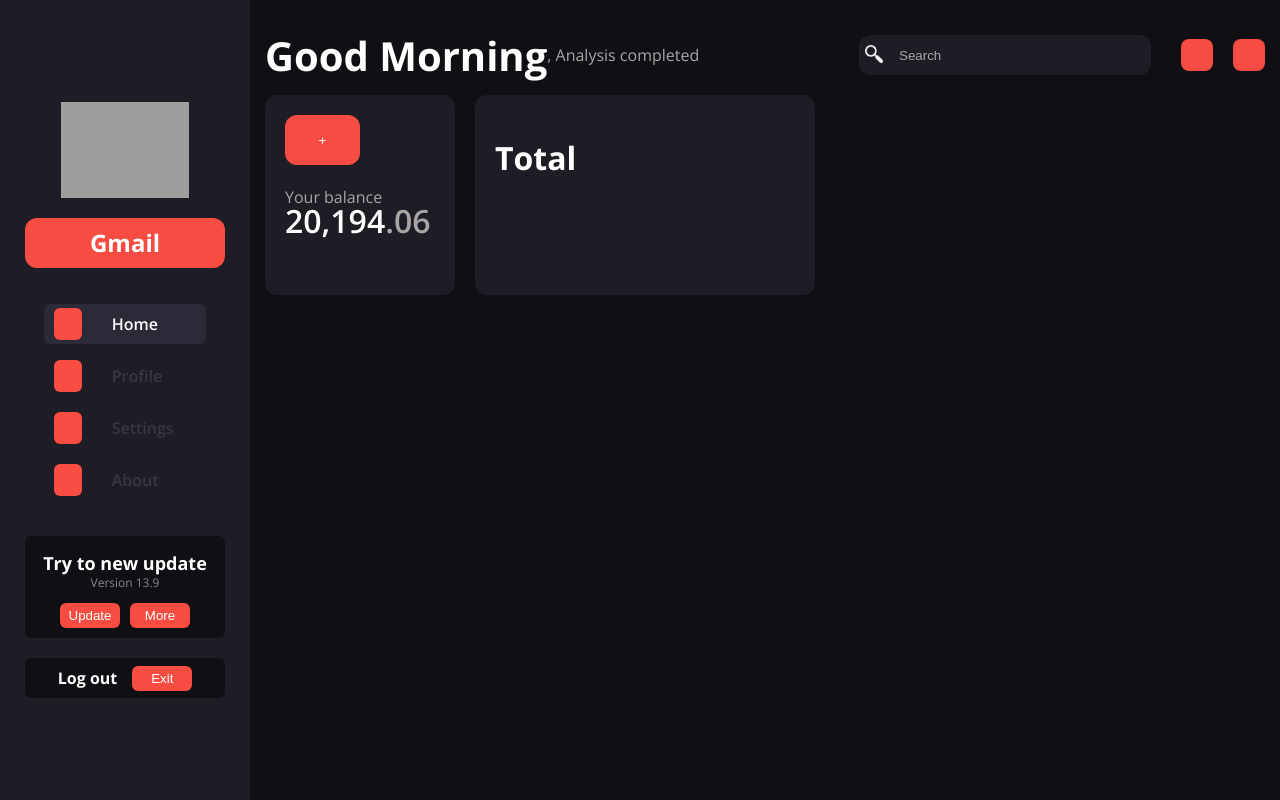
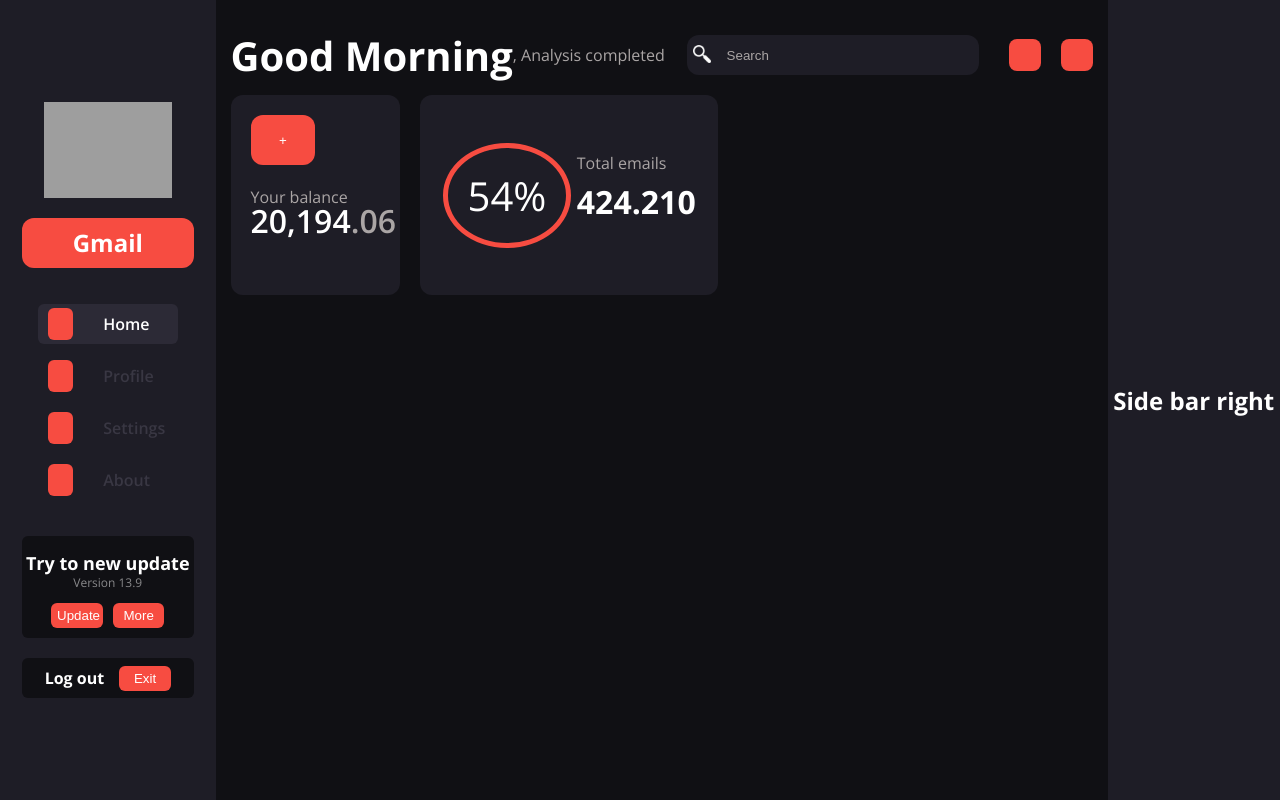
Before and after one commit to WilhamsGomes/dashboard-vue, a Vue app: page / in a window 1280 px wide. Built offline with nearby package versions, Linux system fonts and the light colour scheme; grey boxes are pictures that could not be loaded.

Commit message:
Adicionando card e side bar right

```diff
--- a/src/App.vue
+++ b/src/App.vue
@@ -5,18 +5,21 @@
       <SideBar/>
       <router-view/>
     </div>
+    <SideBarRight/>
   </main>
 </template>
 
-<script>
+<script lang="ts">
   import { defineComponent } from 'vue'
   import NavBar from './components/NavBar/NavBar.vue';
   import SideBar from './components/SideBar/SideBar.vue';
+  import SideBarRight from './components/SideBarRight/SideBarRight.vue';
 
   export default defineComponent({
     components:{
       NavBar,
-      SideBar
+      SideBar,
+      SideBarRight
     }
   })
 </script>
--- a/src/components/CardBalance/CardBalance.vue
+++ b/src/components/CardBalance/CardBalance.vue
@@ -8,7 +8,7 @@
     </div>
 </template>
 
-<script>
+<script lang="ts">
 import { defineComponent } from 'vue'
 
 export default defineComponent({
--- a/src/components/CardTotal/CardTotal.vue
+++ b/src/components/CardTotal/CardTotal.vue
@@ -1,10 +1,14 @@
 <template>
     <div class="total">
-        <h1>Total</h1>
+        <span class="percentage">54%</span>
+        <div class="texts">
+            <p>Total emails</p>
+            <h3>424.210</h3>
+        </div>
     </div>
 </template>
 
-<script>
+<script lang="ts">
 import { defineComponent } from 'vue'
 
 export default defineComponent({
@@ -21,6 +25,9 @@ export default defineComponent({
 <style scoped>
 
 .total{
+    display: flex;
+    align-items: center;
+    justify-content: space-around;
     background-color: #1E1D26;
     width: 30%;
     height: 20vh;
@@ -28,4 +35,26 @@ export default defineComponent({
     padding: 20px;
 }
 
+.percentage{
+    font-size: 2.5rem;
+    padding: 20px;
+    background-color: transparent;
+    border: 5px solid #F74C41;
+    border-radius: 50%;
+}
+
+.texts{
+    display: flex;
+    flex-direction: column;
+}
+
+.texts p{
+    color: rgb(170, 165, 165);
+}
+
+.texts h3{
+    font-size: 2rem;
+    margin-top: -10px;
+}
+
 </style>
--- /dev/null
+++ b/src/components/SideBarRight/SideBarRight.vue
@@ -0,0 +1,33 @@
+<template>
+    <nav class="navbar">
+        <h1>Side bar right</h1>
+    </nav>
+</template>
+
+<script lang="ts">
+  import { defineComponent } from 'vue';
+
+  export default defineComponent({
+    name: 'SideBarRight',
+    data() {
+        return{
+        }
+    },
+    methods: {
+    }
+  });
+</script>
+
+<style scoped>
+
+.navbar{
+    background: #1E1D26;
+    height: 100vh;
+    width: 20%;
+    display: flex;
+    align-items: center;
+    flex-direction: column;
+    justify-content: center;
+    text-align: center;
+}
+</style>
```
